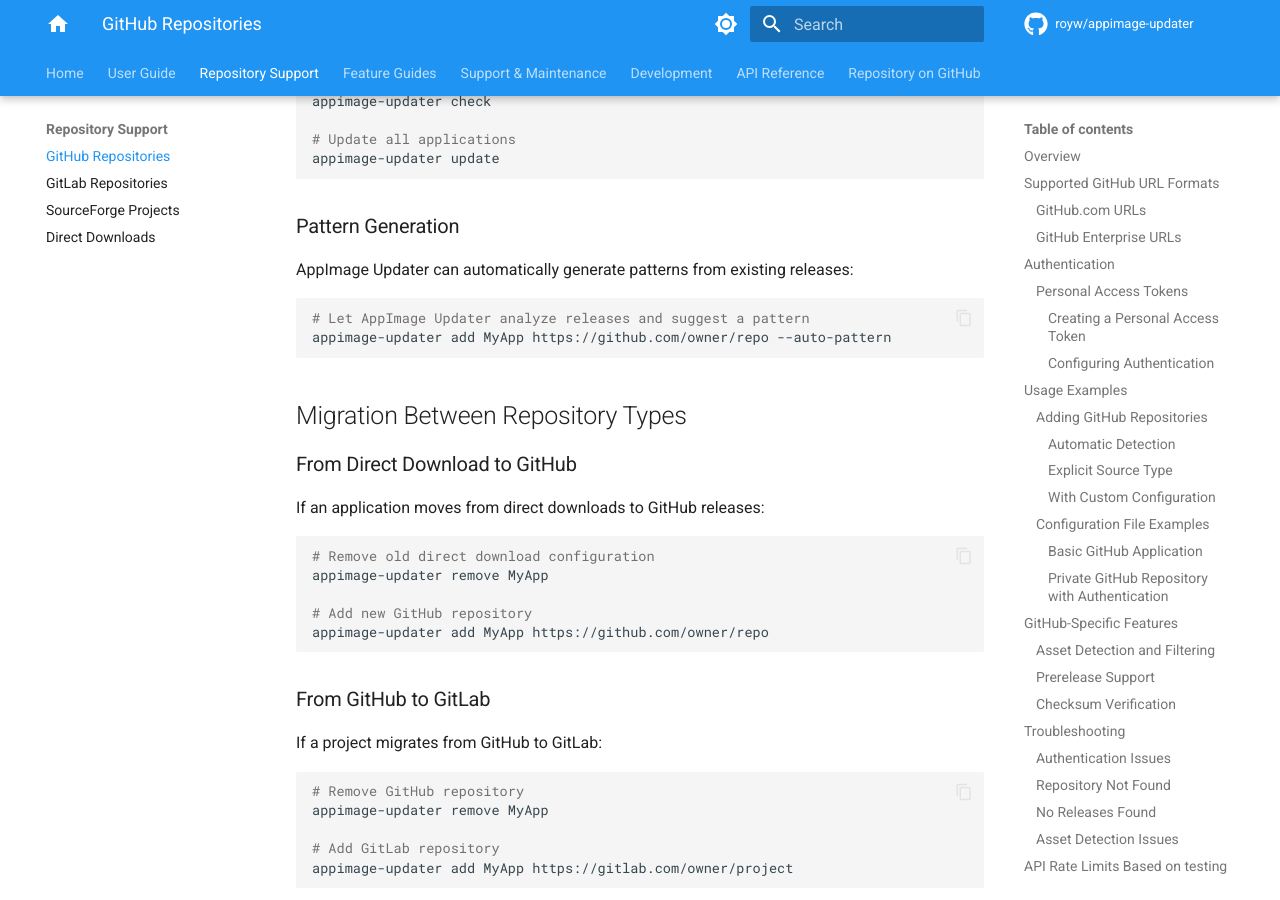
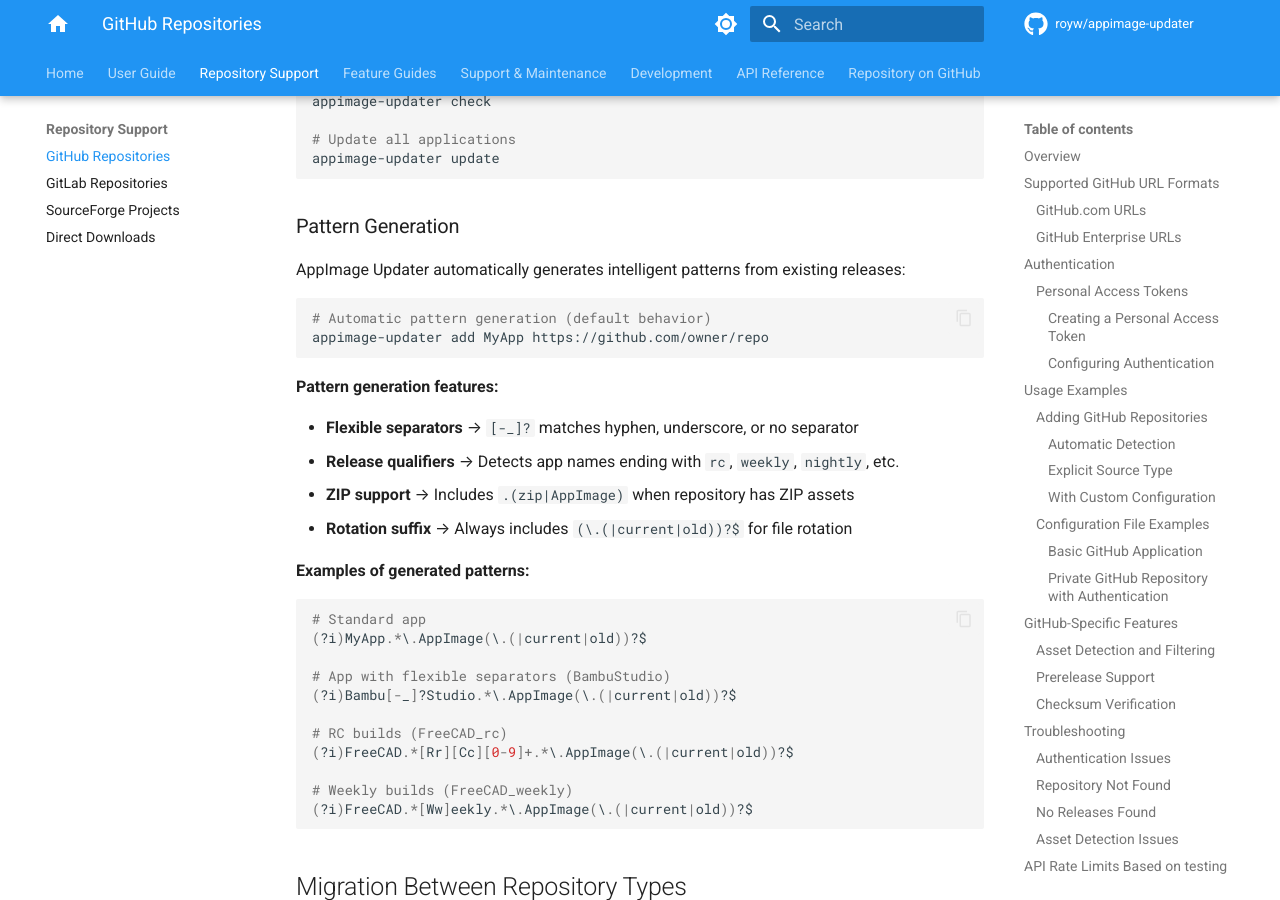
Before and after one commit to royw/appimage-updater, an MkDocs documentation site: the page built from docs/github-support.md, in a window 1280 px wide and 900 px high, scrolled down 7400 px. Built offline with MkDocs 1.6.1 and Material for MkDocs 9.7.7, drawn with Linux system fonts in a browser that asks for light colours; comment, search, counter and statistics services are not loaded.

Commit message:
Update documentation for auto-detection improvements
- getting-started.md: Document progressive prerelease fetching and flexible pattern generation
- github-support.md: Add pattern generation features and examples
- zip-support.md: Update pattern examples with flexible separators and release qualifiers
- CHANGELOG.md: Add entries for pattern and prerelease detection improvements

````diff
--- a/docs/github-support.md
+++ b/docs/github-support.md
@@ -343,11 +343,34 @@
 
 ### Pattern Generation
 
-AppImage Updater can automatically generate patterns from existing releases:
+AppImage Updater automatically generates intelligent patterns from existing releases:
 
 ```bash
-# Let AppImage Updater analyze releases and suggest a pattern
-appimage-updater add MyApp https://github.com/owner/repo --auto-pattern
+# Automatic pattern generation (default behavior)
+appimage-updater add MyApp https://github.com/owner/repo
+```
+
+**Pattern generation features:**
+
+- **Flexible separators** → `[-_]?` matches hyphen, underscore, or no separator
+- **Release qualifiers** → Detects app names ending with `rc`, `weekly`, `nightly`, etc.
+- **ZIP support** → Includes `.(zip|AppImage)` when repository has ZIP assets
+- **Rotation suffix** → Always includes `(\.(|current|old))?$` for file rotation
+
+**Examples of generated patterns:**
+
+```regex
+# Standard app
+(?i)MyApp.*\.AppImage(\.(|current|old))?$
+
+# App with flexible separators (BambuStudio)
+(?i)Bambu[-_]?Studio.*\.AppImage(\.(|current|old))?$
+
+# RC builds (FreeCAD_rc)
+(?i)FreeCAD.*[Rr][Cc][0-9]+.*\.AppImage(\.(|current|old))?$
+
+# Weekly builds (FreeCAD_weekly)
+(?i)FreeCAD.*[Ww]eekly.*\.AppImage(\.(|current|old))?$
 ```
 
 ## Migration Between Repository Types
````
Also changed, not shown: CHANGELOG.md (+9 -0 lines), docs/getting-started.md (+15 -9 lines), docs/zip-support.md (+10 -3 lines).
